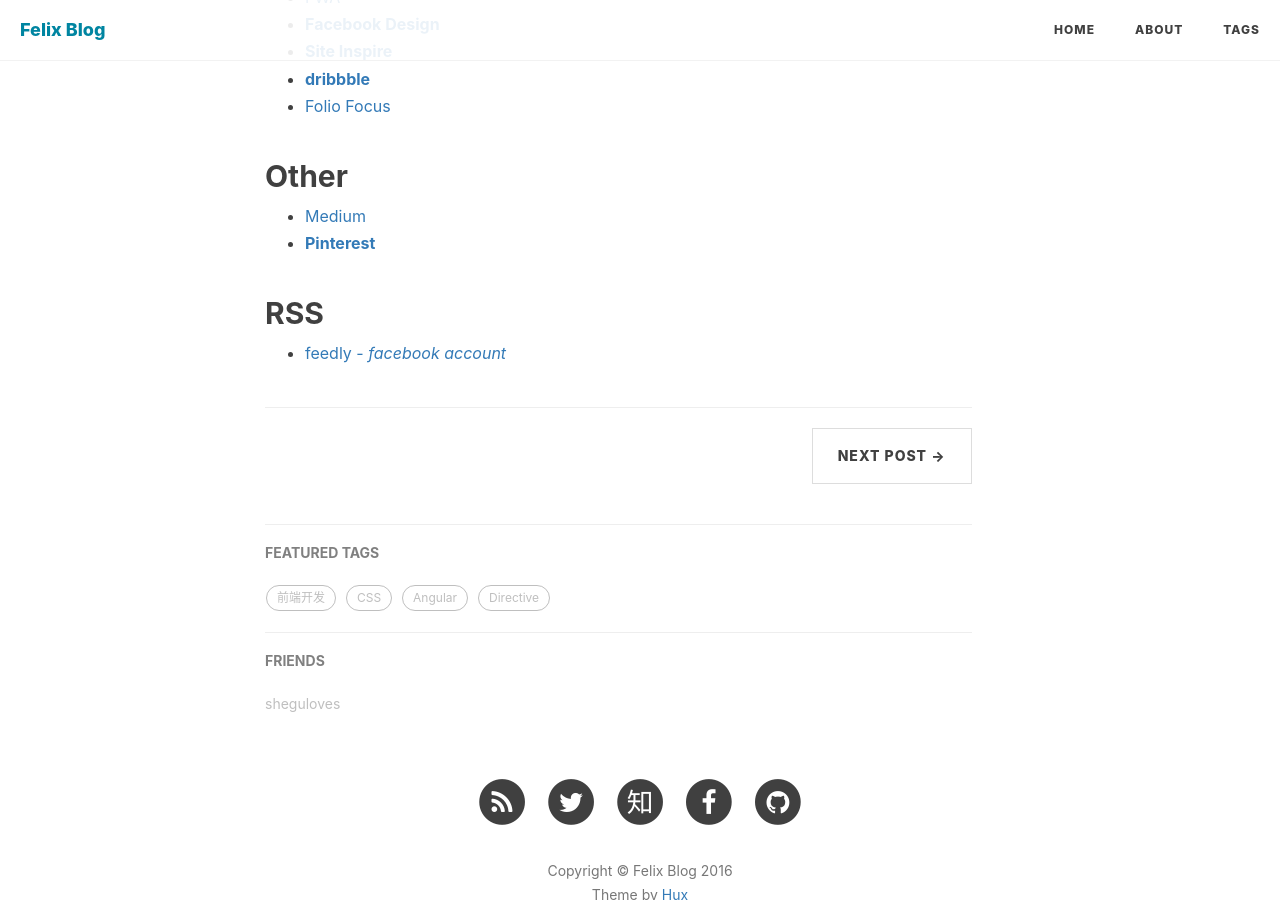
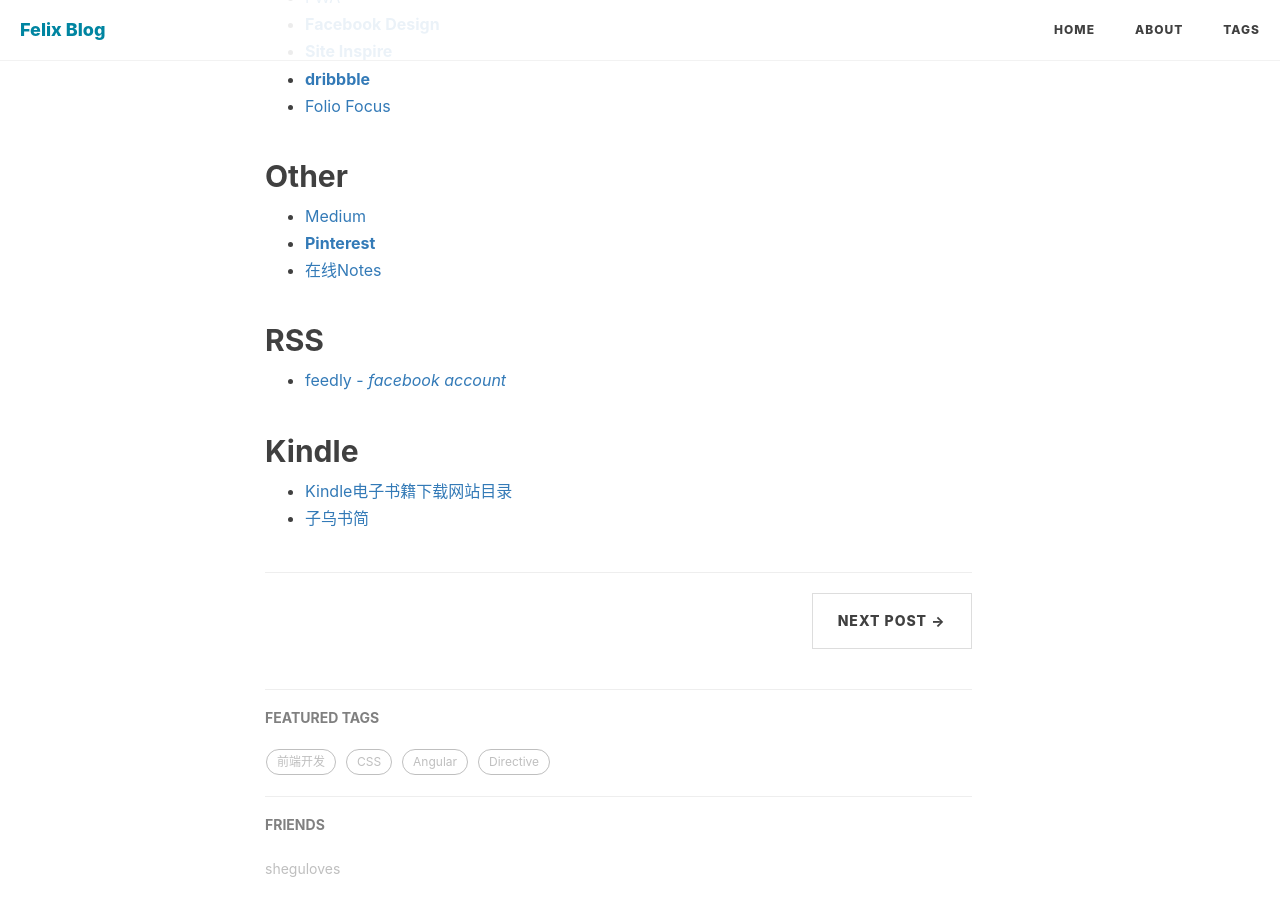
Before and after one commit to sheguloves/blog, a Jekyll site: the page built from _posts/2015-08-05-learning-resource.md, in a window 1280 px wide and 900 px high, scrolled down 2816 px. Built offline with Jekyll 4.4.1, drawn with Linux system fonts in a browser that asks for light colours; nearby versions of some CDN libraries; comment, search, counter and statistics services are not loaded.

Commit message:
Update learning resources

```diff
--- a/_posts/2015-08-05-learning-resource.md
+++ b/_posts/2015-08-05-learning-resource.md
@@ -104,7 +104,14 @@
 
 * [Medium](https://medium.com/)
 * [**Pinterest**](https://www.pinterest.com/)
+* [在线Notes](https://trello.com/b/MBP1bQ3s/welcome-board)
 
 ## RSS
 
 * [feedly - *facebook account*](https://feedly.com/)
+
+
+## Kindle
+
+* [Kindle电子书籍下载网站目录](https://www.douban.com/group/topic/27867255/)
+* [子乌书简](http://book.zi5.me/)
```
